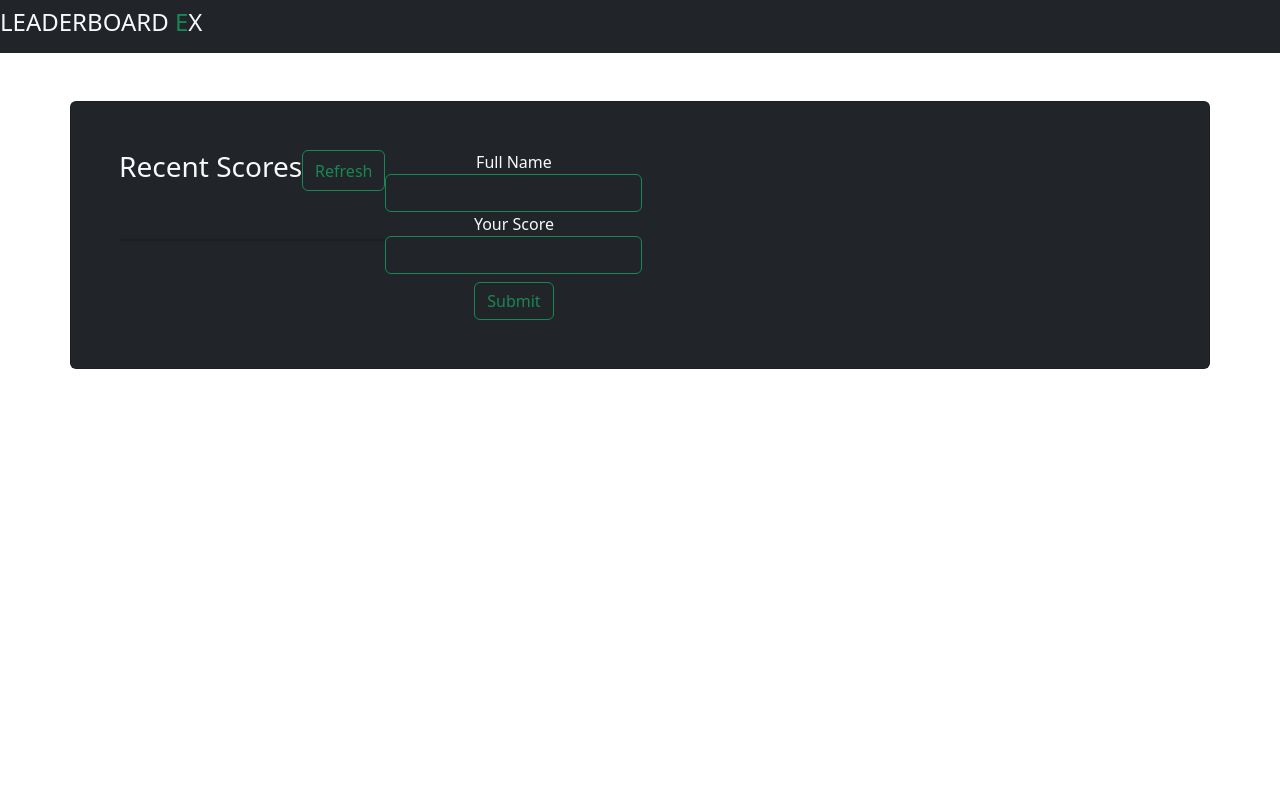
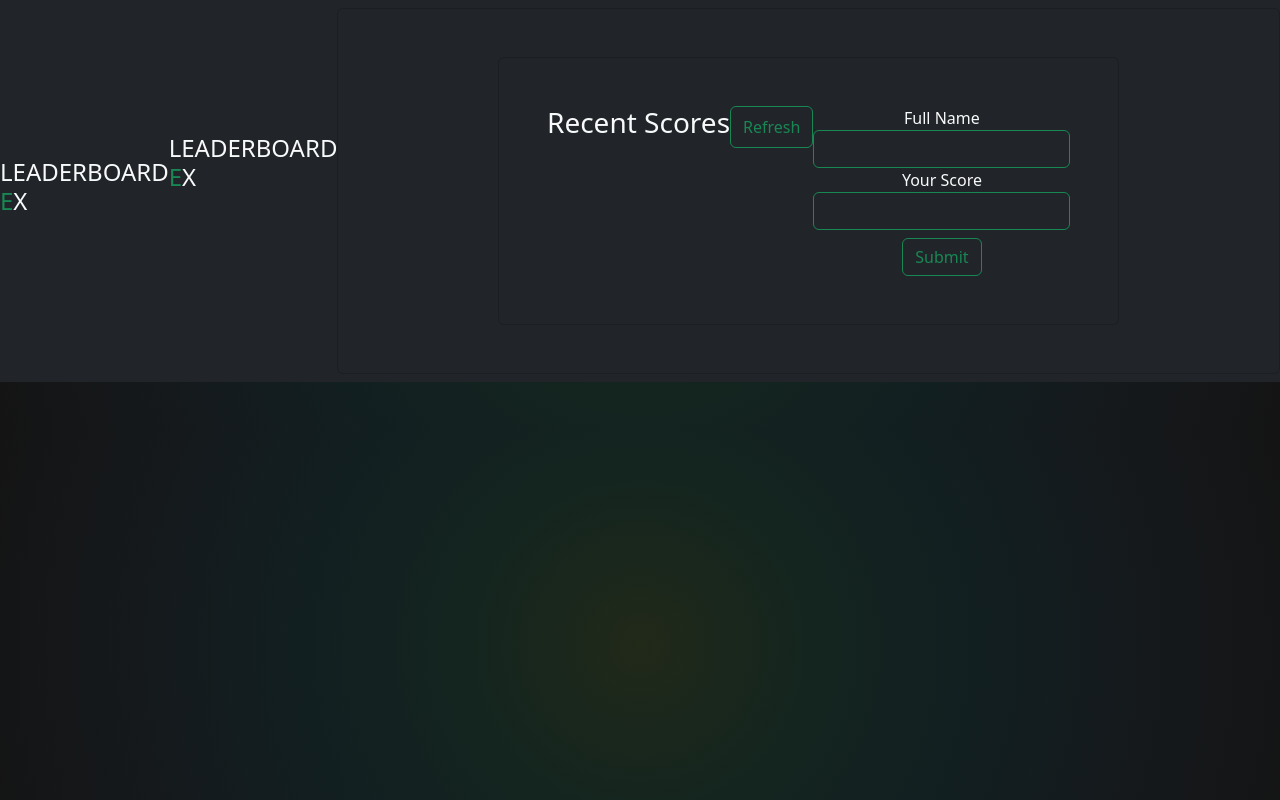
Before and after one commit to paulshaun-kdtk/leaderboard, a website built with webpack: page src/index.html in a window 1280 px wide. Built offline with nearby package versions, Linux system fonts and the light colour scheme.

Commit message:
Branch tracj change

```diff
--- a/src/index.html
+++ b/src/index.html
@@ -9,13 +9,17 @@
 <body>
     <nav class="navbar navbar-expand-md navbar-dark bg-dark mb-5 LeaderBoard">
         <h4 class="text-light">LEADERBOARD <span class="text text-success font-weight-bold font-italic">E</span>X</h4>
+    <nav class="navbar navbar-expand-md navbar-dark bg-dark mb-5 LeaderBoard">
+        <h4 class="text-light">LEADERBOARD <span class="text text-success font-weight-bold font-italic">E</span>X</h4>
     </nav>
 
     <div class="card container-sm p-5 appWrapper bg-dark btn btn-outline-success">
     <div class="d-flex appContainer text-light">
+    <div class="card container-sm p-5 appWrapper bg-dark btn btn-outline-success">
+    <div class="d-flex appContainer text-light">
         <div class="dynamicSec d-col">
             <div class="d-flex"> <h3 id="heading">Recent Scores </h3>  <input type="submit" id="refresh" class="btn btn-outline-success" value="Refresh"> </div>
-            <div id="dynamicDisplay" class="card bg-dark text-white mt-5">
+            <div id="dynamicDisplay">
 
             </div>
         </div>
--- a/src/style.css
+++ b/src/style.css
@@ -1,6 +1,18 @@
+body {
+  background-image: radial-gradient(circle, #212919, #14251f, #121f21, #15191c, #141414);
+}
+
+.appContainer {
+  justify-content: space-evenly;
+}
 
 .additionForm > form {
   display: flex;
   flex-direction: column;
   align-items: center;
 }
+
+.LeaderBoard {
+  display: flex;
+  justify-content: center;
+}
```
